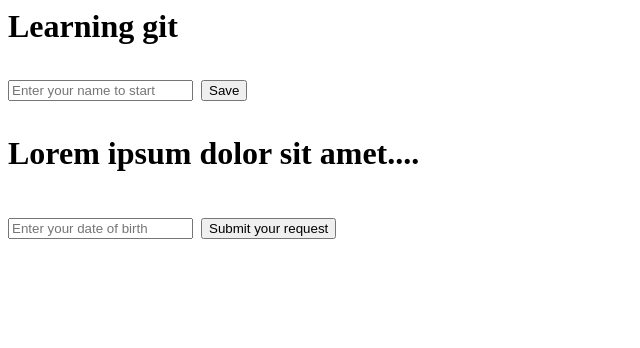
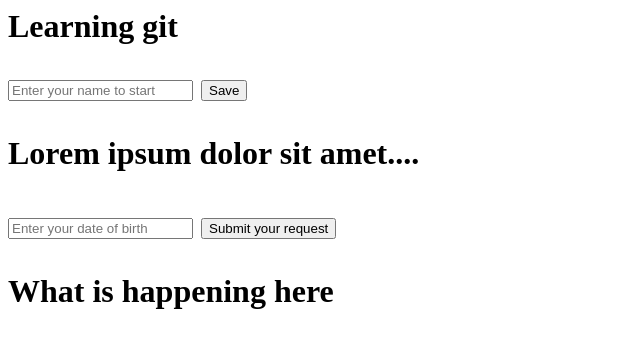
Before and after one commit to Hlyztrk/hellogit, a plain HTML site: page index.html in a window 1280 px wide. Shown: the whole page, without its empty margins (0-640 px from the left). Drawn offline with Linux system fonts and the light colour scheme.

Commit message:
added another paragraph to html file

```diff
--- a/index.html
+++ b/index.html
@@ -4,3 +4,4 @@
 <p>Lorem ipsum dolor sit amet....</p>
 <input type="text" placeholder="Enter your date of birth">
 <button type="button">Submit your request</button>
+<p>What is happening here</p>
```
